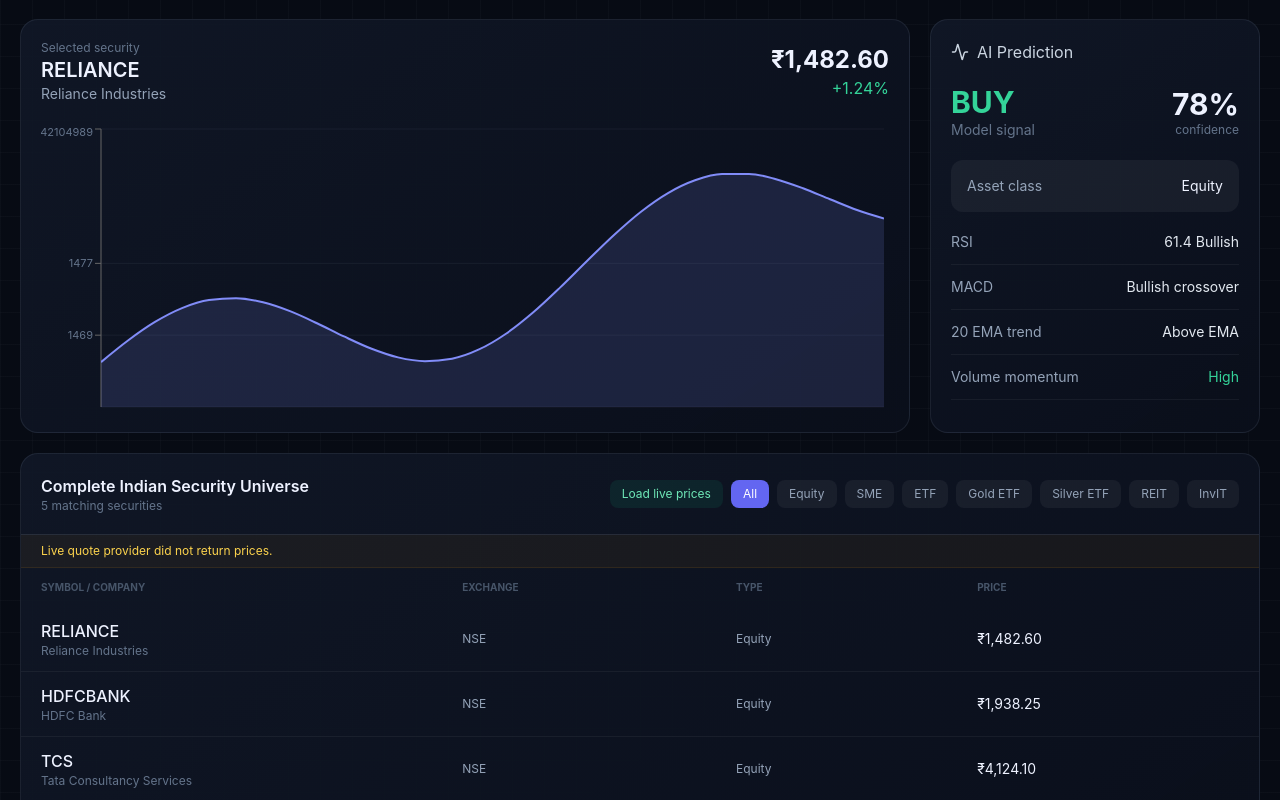
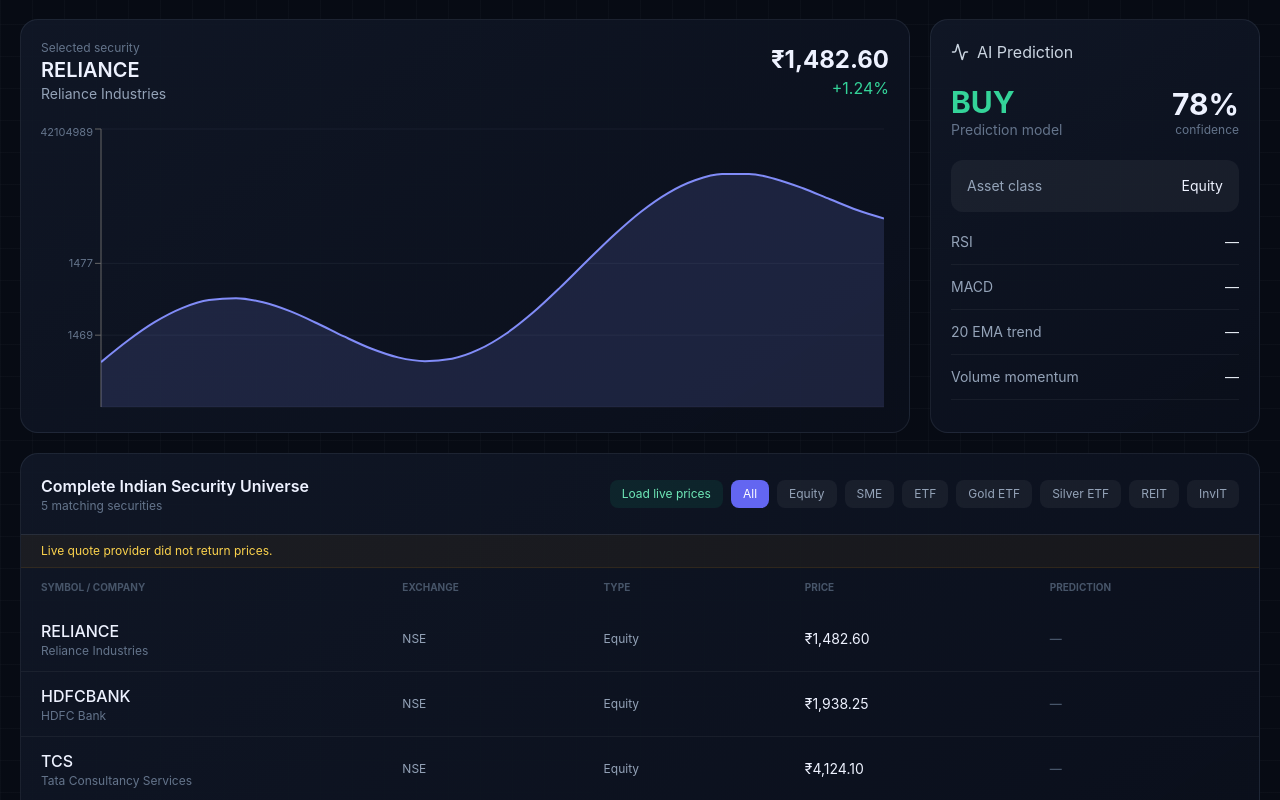
Before and after one commit to Sspg293/Indian-Stocks-Prediction, a Next.js app: page / in a window 1280 px wide. Shown: the part 360-1160 px from the top of the page. Built offline with nearby package versions, Linux system fonts and the light colour scheme; no server answers.

Commit message:
Add files via upload

```diff
--- a/app/page.tsx
+++ b/app/page.tsx
@@ -11,6 +11,10 @@
   change?: number;
   signal?: string;
   score?: number;
+  rsi?: number;
+  macd?: number;
+  ema20?: number;
+  volumeMomentum?: number;
   category: string;
   exchange?: string;
 };
@@ -36,7 +40,17 @@
   const [category, setCategory] = useState("All");
   const [assets, setAssets] = useState<Asset[]>(demoStocks);
   const [loadingUniverse, setLoadingUniverse] = useState(true);
-  const [quotes, setQuotes] = useState<Record<string, { price: number; change: number; updatedAt?: string }>>({});
+  const [quotes, setQuotes] = useState<Record<string, {
+    price: number;
+    change: number;
+    signal?: string;
+    score?: number;
+    rsi?: number;
+    macd?: number;
+    ema20?: number;
+    volumeMomentum?: number;
+    updatedAt?: string;
+  }>>({});
   const [loadingQuotes, setLoadingQuotes] = useState(false);
   const [quoteError, setQuoteError] = useState("");
 
@@ -71,7 +85,17 @@
   const stockBase = assets.find(s => s.symbol === selected) ?? assets[0] ?? demoStocks[0];
   const selectedQuote = getQuote(stockBase.symbol);
   const stock = selectedQuote
-    ? { ...stockBase, price: selectedQuote.price, change: selectedQuote.change }
+    ? {
+        ...stockBase,
+        price: selectedQuote.price,
+        change: selectedQuote.change,
+        signal: selectedQuote.signal,
+        score: selectedQuote.score,
+        rsi: selectedQuote.rsi,
+        macd: selectedQuote.macd,
+        ema20: selectedQuote.ema20,
+        volumeMomentum: selectedQuote.volumeMomentum
+      }
     : stockBase;
 
   async function loadQuotes(symbols: string[]) {
@@ -157,12 +181,17 @@
           <section className="card p-5">
             <div className="flex items-center gap-2 text-slate-300"><Activity size={18}/> AI Prediction</div>
             <div className="mt-5 flex items-center justify-between">
-              <div><div className="text-3xl font-bold text-emerald-400">{stock.signal ?? "—"}</div><div className="text-sm text-slate-500">Model signal</div></div>
-              <div className="text-right"><div className="text-3xl font-bold">{stock.score ? `${stock.score}%` : "—"}</div><div className="text-xs text-slate-500">confidence</div></div>
+              <div><div className={`text-3xl font-bold ${stock.signal === "SELL" ? "text-rose-400" : stock.signal === "HOLD" ? "text-amber-300" : "text-emerald-400"}`}>{stock.signal ?? "—"}</div><div className="text-sm text-slate-500">Prediction model</div></div>
+              <div className="text-right"><div className="text-3xl font-bold">{stock.score != null ? `${stock.score}%` : "—"}</div><div className="text-xs text-slate-500">confidence</div></div>
             </div>
             <div className="mt-5 rounded-xl bg-white/5 p-4"><div className="flex justify-between text-sm"><span className="text-slate-400">Asset class</span><span>{stock.category}</span></div></div>
             <div className="mt-5 space-y-3 text-sm">
-              {["RSI","MACD","20 EMA trend","Volume momentum"].map((x,i)=><div className="flex justify-between border-b border-white/5 pb-3" key={x}><span className="text-slate-400">{x}</span><span className={i===3 ? "text-emerald-400" : "text-slate-200"}>{stock.signal ? ["61.4 Bullish","Bullish crossover","Above EMA","High"][i] : "Connect live data"}</span></div>)}
+              {[
+                ["RSI", stock.rsi != null ? stock.rsi.toFixed(1) : "—"],
+                ["MACD", stock.macd != null ? stock.macd.toFixed(2) : "—"],
+                ["20 EMA trend", stock.ema20 != null && stock.price != null ? (stock.price >= stock.ema20 ? "Above EMA" : "Below EMA") : "—"],
+                ["Volume momentum", stock.volumeMomentum != null ? `${stock.volumeMomentum >= 0 ? "+" : ""}${stock.volumeMomentum.toFixed(0)}%` : "—"]
+              ].map(([x,v],i)=><div className="flex justify-between border-b border-white/5 pb-3" key={x}><span className="text-slate-400">{x}</span><span className={i===3 && stock.volumeMomentum != null && stock.volumeMomentum >= 0 ? "text-emerald-400" : "text-slate-200"}>{v}</span></div>)}
             </div>
           </section>
         </div>
@@ -180,14 +209,15 @@
               {categories.map(x => <button key={x} onClick={() => setCategory(x)} className={`rounded-lg px-3 py-1.5 text-xs ${category === x ? "bg-indigo-500 text-white" : "bg-white/5 text-slate-400"}`}>{x}</button>)}</div>
           </div>
           {quoteError && <div className="border-b border-amber-500/10 bg-amber-500/5 px-5 py-2 text-xs text-amber-300">{quoteError}</div>}
-          <div className="grid grid-cols-[1.25fr_.8fr_.7fr_.8fr] gap-3 px-5 py-3 text-[10px] font-bold text-slate-600"><span>SYMBOL / COMPANY</span><span>EXCHANGE</span><span>TYPE</span><span>PRICE</span></div>
+          <div className="grid grid-cols-[1.2fr_.65fr_.65fr_.8fr_.65fr] gap-3 px-5 py-3 text-[10px] font-bold text-slate-600"><span>SYMBOL / COMPANY</span><span>EXCHANGE</span><span>TYPE</span><span>PRICE</span><span>PREDICTION</span></div>
           <div className="max-h-[620px] divide-y divide-white/5 overflow-auto">
             {filtered.slice(0, 500).map(s =>
-              <button key={`${s.exchange}-${s.symbol}-${s.category}`} onClick={() => setSelected(s.symbol)} className="grid w-full grid-cols-[1.25fr_.8fr_.7fr_.8fr] items-center gap-3 px-5 py-3 text-left hover:bg-white/[.03]">
+              <button key={`${s.exchange}-${s.symbol}-${s.category}`} onClick={() => setSelected(s.symbol)} className="grid w-full grid-cols-[1.2fr_.65fr_.65fr_.8fr_.65fr] items-center gap-3 px-5 py-3 text-left hover:bg-white/[.03]">
                 <div><div className="font-medium">{s.symbol}</div><div className="truncate text-xs text-slate-500">{s.name}</div></div>
                 <div className="text-xs text-slate-400">{s.exchange ?? "NSE"}</div>
                 <div className="text-xs text-slate-400">{s.category}</div>
                 <div className="text-sm">{getQuote(s.symbol)?.price != null ? `₹${getQuote(s.symbol).price.toLocaleString("en-IN", { minimumFractionDigits: 2 })}` : s.price != null ? `₹${s.price.toLocaleString("en-IN", { minimumFractionDigits: 2 })}` : "—"}</div>
+                <div className={`text-xs font-semibold ${getQuote(s.symbol)?.signal === "SELL" ? "text-rose-400" : getQuote(s.symbol)?.signal === "HOLD" ? "text-amber-300" : getQuote(s.symbol)?.signal === "BUY" ? "text-emerald-400" : "text-slate-600"}`}>{getQuote(s.symbol)?.signal ?? "—"}</div>
               </button>
             )}
           </div>
```
